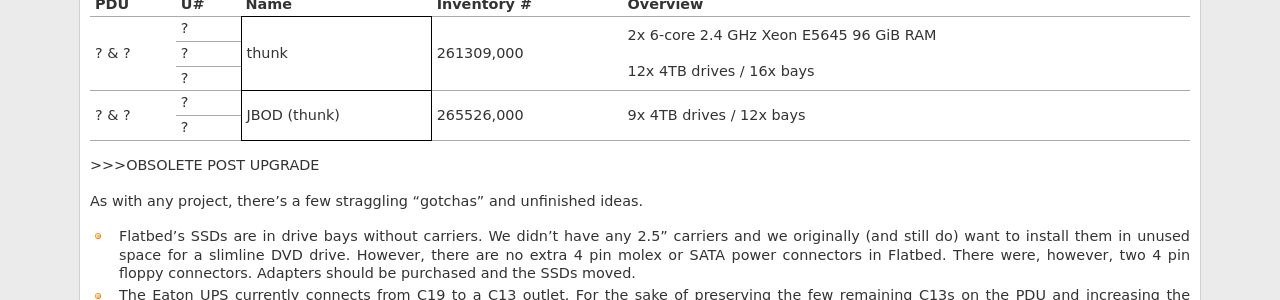
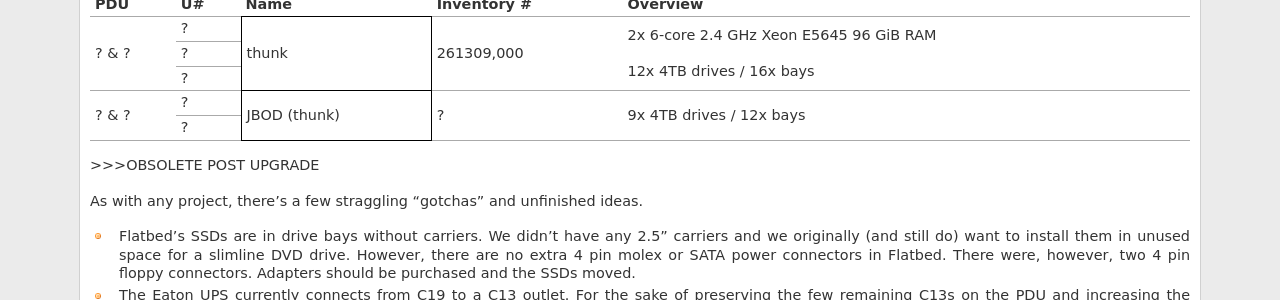
Before and after one commit to psychoinformatics-de/ipsy-docs, a Sphinx documentation site: the page built from source/internal/data_center/index.rst, in a window 1280 px wide and 1400 px high, scrolled down 401 px. Shown: the part 153-453 px from the top of the window. Built offline with Sphinx 7.4.7, drawn with Linux system fonts in a browser that asks for light colours; formulas are drawn with MathJax 3.

```diff
--- a/source/internal/data_center/index.rst
+++ b/source/internal/data_center/index.rst
@@ -33,7 +33,7 @@ We have 5U in one of the racks in the G26 data center. It houses our backups.
 +  ?  +----+                 |             |                                   |
 |     | ?  |                 |             | 12x 4TB drives / 16x bays         |
 +-----+----+-----------------+-------------+-----------------------------------+
-|  ?  | ?  |                 | 265526,000  | 9x 4TB drives / 12x bays          |
+|  ?  | ?  |                 | ?           | 9x 4TB drives / 12x bays          |
 +  \& +----+ JBOD (thunk)    |             |                                   |
 |  ?  | ?  |                 |             |                                   |
 +-----+----+-----------------+-------------+-----------------------------------+
```
Also changed, not shown: other parts of source/internal/data_center/index.rst (+1 -1 lines).
